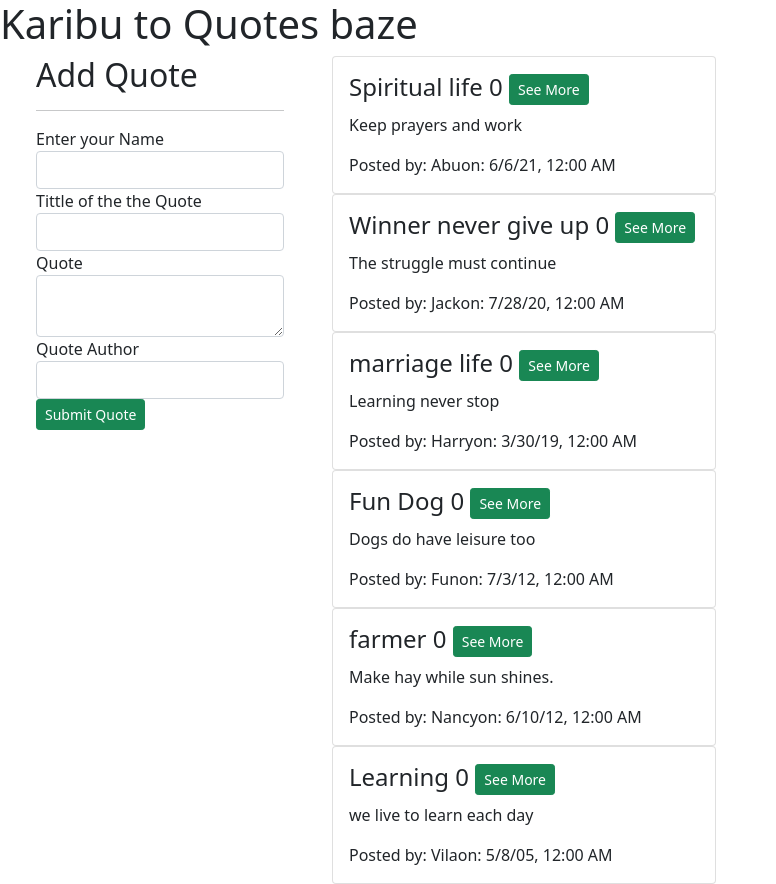
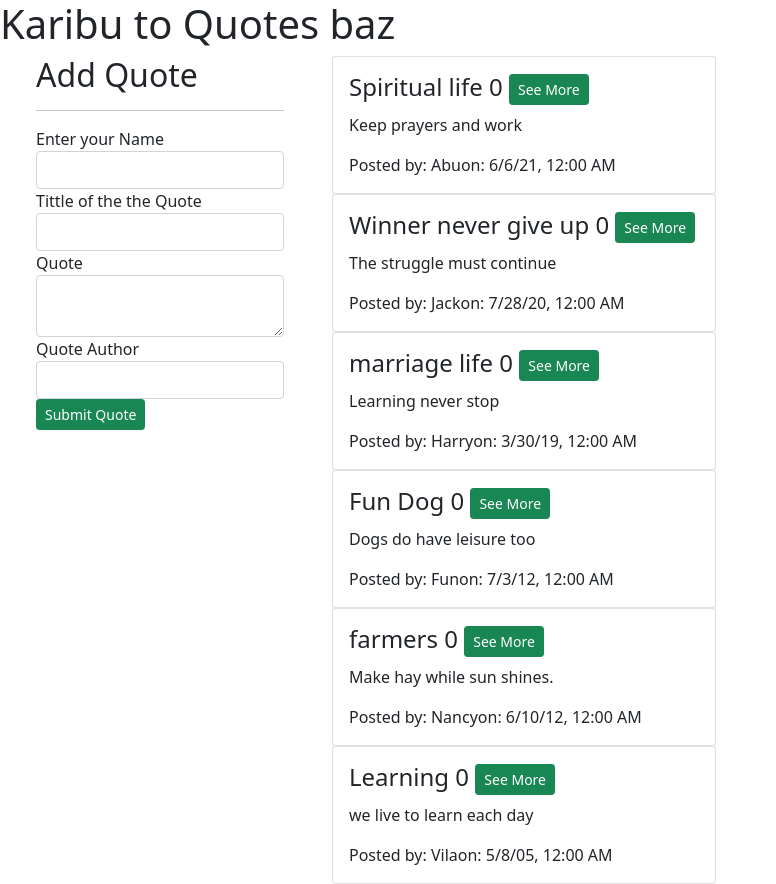
Before and after one commit to Jn-mic/Quotes-Wise-says, an Angular app: page / in a window 1280 px wide. Shown: the whole page, without its empty margins (0-776 px from the left). Built offline with nearby package versions, Linux system fonts and the light colour scheme.

Commit message:
adding stage files

```diff
--- a/src/app/quotes/quotes.component.ts
+++ b/src/app/quotes/quotes.component.ts
@@ -7,10 +7,10 @@ import { Quotes } from '../quotes';
   styleUrls: ['./quotes.component.css']
 })
 export class QuotesComponent implements OnInit {
-  title = 'Karibu to Quotes baze';
+  title = 'Karibu to Quotes baz';
   quotes:Quotes [] = [
     new Quotes (1,'Jack','Winner never give up','The struggle must continue','Gallant Man', new Date(2020,6,28),0,0),
-    new Quotes (2,'Nancy','farmer','Make hay while sun shines.','Brender Rogers',new Date(2012,5,10),0,0),
+    new Quotes (2,'Nancy','farmers','Make hay while sun shines.','Brender Rogers',new Date(2012,5,10),0,0),
     new Quotes(3,'Fun','Fun Dog','Dogs do have leisure too','Jimmy Carter',new Date(2012,6,3),0,0),
     new Quotes(4,'Vila','Learning','we live to learn each day','Marie Rose',new Date(2005,4,8),0,0),
     new Quotes (5,'Harry','marriage life','Learning never stop','Kelly ROlland',new Date(2019,2,30),0,0),
```
